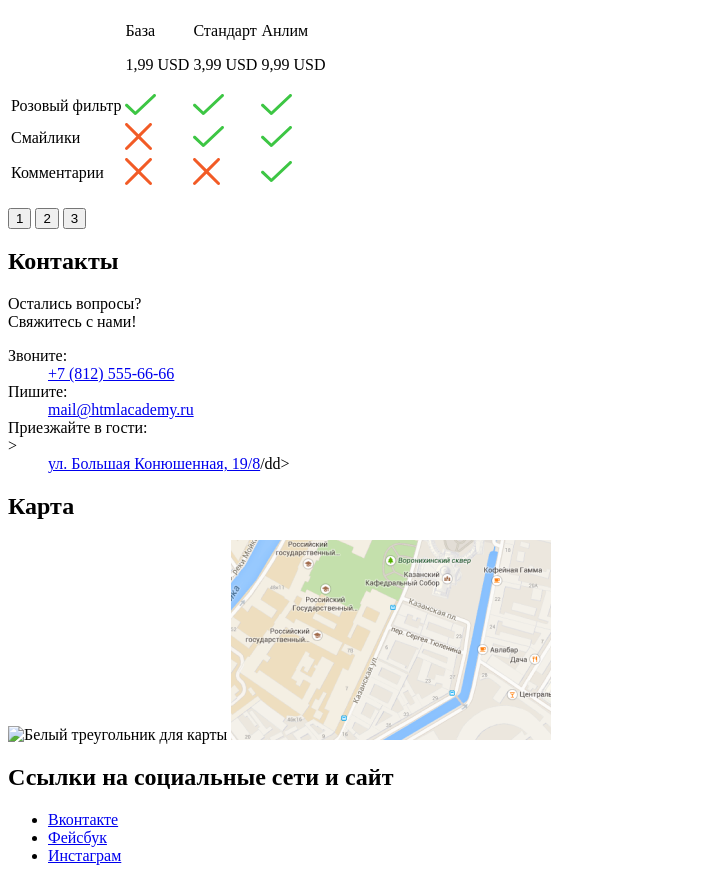
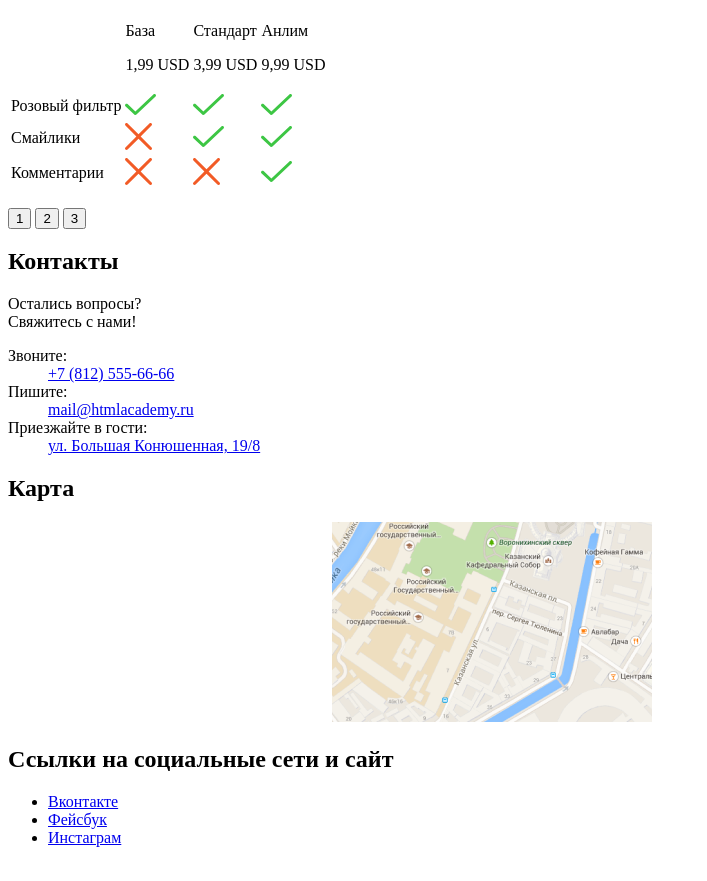
Before and after one commit to kurkenov/1479755-pink-21, a website: page source/index.html in a window 1280 px wide. Shown: the part 1488-2369 px from the top of the page, without its empty margins (0-707 px from the left). Drawn offline with Linux system fonts and the light colour scheme.

Commit message:
HW2_updated_v_1.2_09122020
Исправил две ошибки обнаружил через валидатор

```diff
--- a/source/index.html
+++ b/source/index.html
@@ -178,17 +178,16 @@
                             <dd class="contacts__email"><a href="mailto:mail@htmlacademy.ru">mail@htmlacademy.ru</a></dd>
                         </div>
                         <div class="contacts__container">
-                            <dt class="contacts__item-adress">Приезжайте в гости:</dt>>
-                            <dd class="contacts__adress"><a href="#">ул. Большая Конюшенная, 19/8</a>/dd>
+                            <dt class="contacts__item-adress">Приезжайте в гости:</dt>
+                            <dd class="contacts__adress"><a href="#">ул. Большая Конюшенная, 19/8</a></dd>
                         </div>
                     </dl>
                 </div>
             </section>
-
             <section class="map">
                 <h2 class="visually-hidden">Карта</h2>
                 <div class="page-footer__map">
-                    <img class="page-footer__map-header" src="img/triangle white footer.svg" alt="Белый треугольник для карты">
+                    <img class="page-footer__map-header" src="img/triangle-white-footer.svg" alt="Белый треугольник для карты">
                     <img class="page-footer__map-image" src="img/map.png" alt="Карта">
                 </div>
             </section>
```
